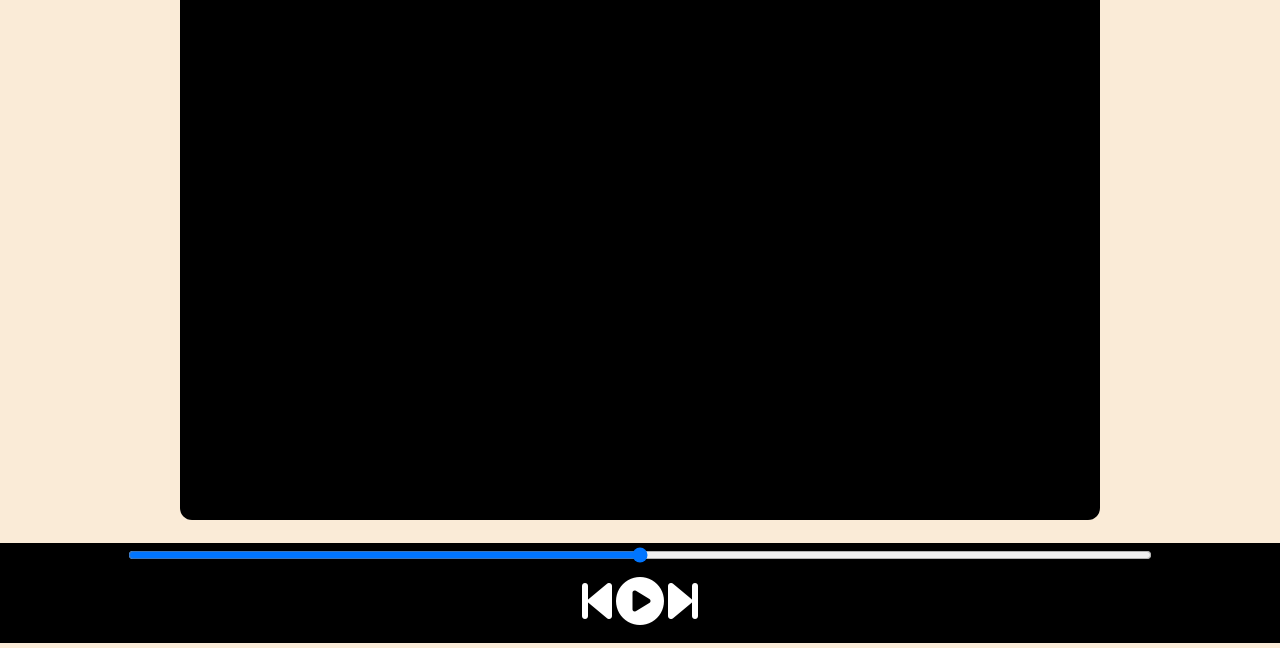
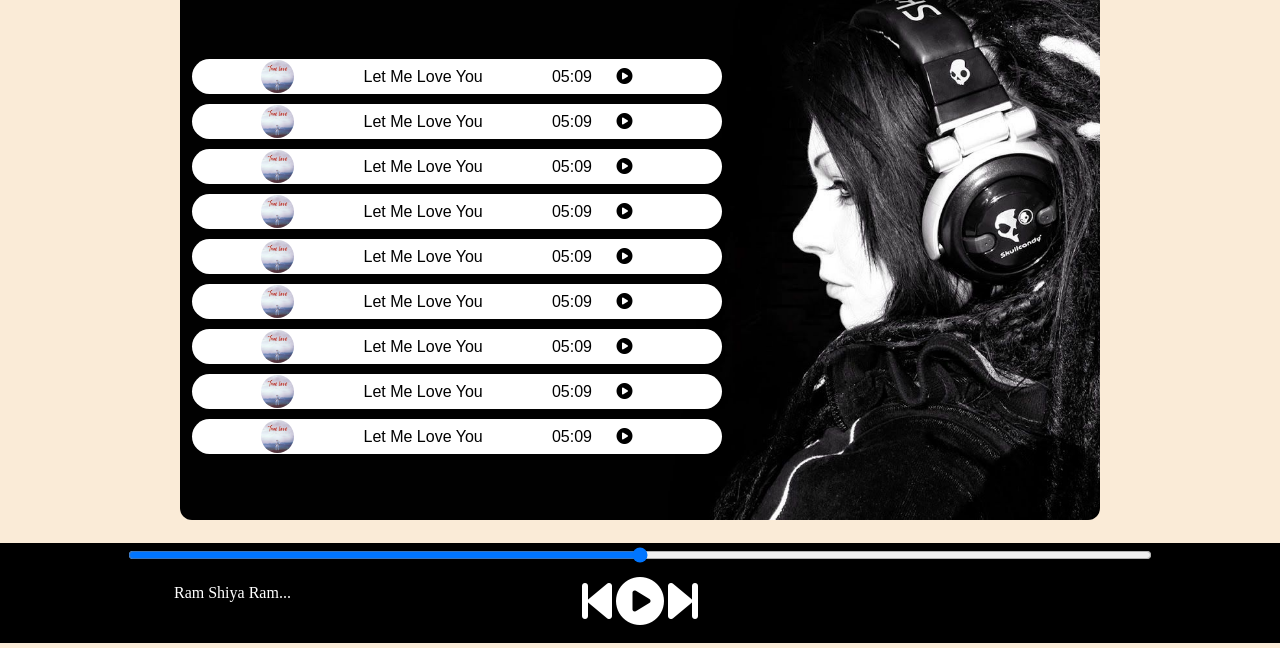
Before and after one commit to Anurath/spotify, a plain HTML site: page index.html in a window 1280 px wide. Shown: the part 152-800 px from the top of the page. Drawn offline with Linux system fonts and the light colour scheme.

Commit message:
file change

```diff
--- a/index.html
+++ b/index.html
@@ -21,7 +21,74 @@
     </nav>
 
     <div class="container">
-        <div class="songlist"><h1>Best of NCS - NO Copyright Sound</h1></div>
+        <div class="songlist">
+            <h1>Best of NCS - NO Copyright Sound</h1>
+            <div class="songItemcontainer">
+                <div class="songItem">
+                    <img src="covers/10.jpg" alt="1">
+                    <span>Let Me Love You</span>
+                    <span class="songListplay"><span class="timestamp">05:09 <i
+                        class="fa-solid icon fa-circle-play"></i></span>
+                    </span>
+                </div>
+                <div class="songItem">
+                    <img src="covers/10.jpg" alt="1">
+                    <span>Let Me Love You</span>
+                    <span class="songListplay"><span class="timestamp">05:09 <i
+                        class="fa-solid icon fa-circle-play"></i></span>
+                    </span>
+                </div>
+                <div class="songItem">
+                    <img src="covers/10.jpg" alt="1">
+                    <span>Let Me Love You</span>
+                    <span class="songListplay"><span class="timestamp">05:09 <i
+                        class="fa-solid icon fa-circle-play"></i></span>
+                    </span>
+                </div>
+                <div class="songItem">
+                    <img src="covers/10.jpg" alt="1">
+                    <span>Let Me Love You</span>
+                    <span class="songListplay"><span class="timestamp">05:09 <i
+                        class="fa-solid icon fa-circle-play"></i></span>
+                    </span>
+                </div>
+                <div class="songItem">
+                    <img src="covers/10.jpg" alt="1">
+                    <span>Let Me Love You</span>
+                    <span class="songListplay"><span class="timestamp">05:09 <i
+                        class="fa-solid icon fa-circle-play"></i></span>
+                    </span>
+                </div>
+                <div class="songItem">
+                    <img src="covers/10.jpg" alt="1">
+                    <span>Let Me Love You</span>
+                    <span class="songListplay"><span class="timestamp">05:09 <i
+                        class="fa-solid icon fa-circle-play"></i></span>
+                    </span>
+                </div>
+                <div class="songItem">
+                    <img src="covers/10.jpg" alt="1">
+                    <span>Let Me Love You</span>
+                    <span class="songListplay"><span class="timestamp">05:09 <i
+                        class="fa-solid icon fa-circle-play"></i></span>
+                    </span>
+                </div>
+                <div class="songItem">
+                    <img src="covers/10.jpg" alt="1">
+                    <span>Let Me Love You</span>
+                    <span class="songListplay"><span class="timestamp">05:09 <i
+                        class="fa-solid icon fa-circle-play"></i></span>
+                    </span>
+                </div>
+                <div class="songItem">
+                    <img src="covers/10.jpg" alt="1">
+                    <span>Let Me Love You</span>
+                    <span class="songListplay"><span class="timestamp">05:09 <i
+                        class="fa-solid icon fa-circle-play"></i></span>
+                    </span>
+                </div>
+            </div>
+        </div>
         <div class="songBanner"></div>
     </div>
 
@@ -32,6 +99,10 @@
             <i class="fa-solid fa-3x fa-circle-play"></i>
             <i class="fa-solid fa-3x fa-forward-step"></i>
         </div>
+        <div class="songInfo">
+            <img src="playing.gif" width="42px" alt="">
+            Ram Shiya Ram...
+        </div>
     </div>
 
 
--- a/style.css
+++ b/style.css
@@ -54,6 +54,8 @@ nav ul li{
     border-radius:12px;
     width:70%;
     padding:12px;
+    background-image: url("bg.jpg");
+    background-size: cover;
 }
 #myProgressBar{
     width:80%;
@@ -66,3 +68,44 @@ nav ul li{
 .icons i{
     cursor: pointer;
 }
+
+.songItem{
+    height:35px;
+    background-color: white;
+    border-radius:34px;
+    display:flex;
+    align-items:center;
+    justify-content:center;
+    margin:10px 0px;
+    justify-content:space-evenly;
+    color:black;
+}
+
+.songItem img{
+    height:33px;
+    border-radius:34px;
+}
+
+.songItemcontainer{
+    margin-top:74px;
+}
+
+.itemBox{
+    margin:10px 10px;
+}
+.icon{
+    margin:0px 20px;
+}
+
+.timestamp i{
+    cursor: pointer;
+}
+.songInfo{
+    position:absolute;
+    left:10vw;
+    color:white;
+}
+.songInfo img{
+    opacity:0;
+    transition:opacity 1s ease-in;
+}
```
